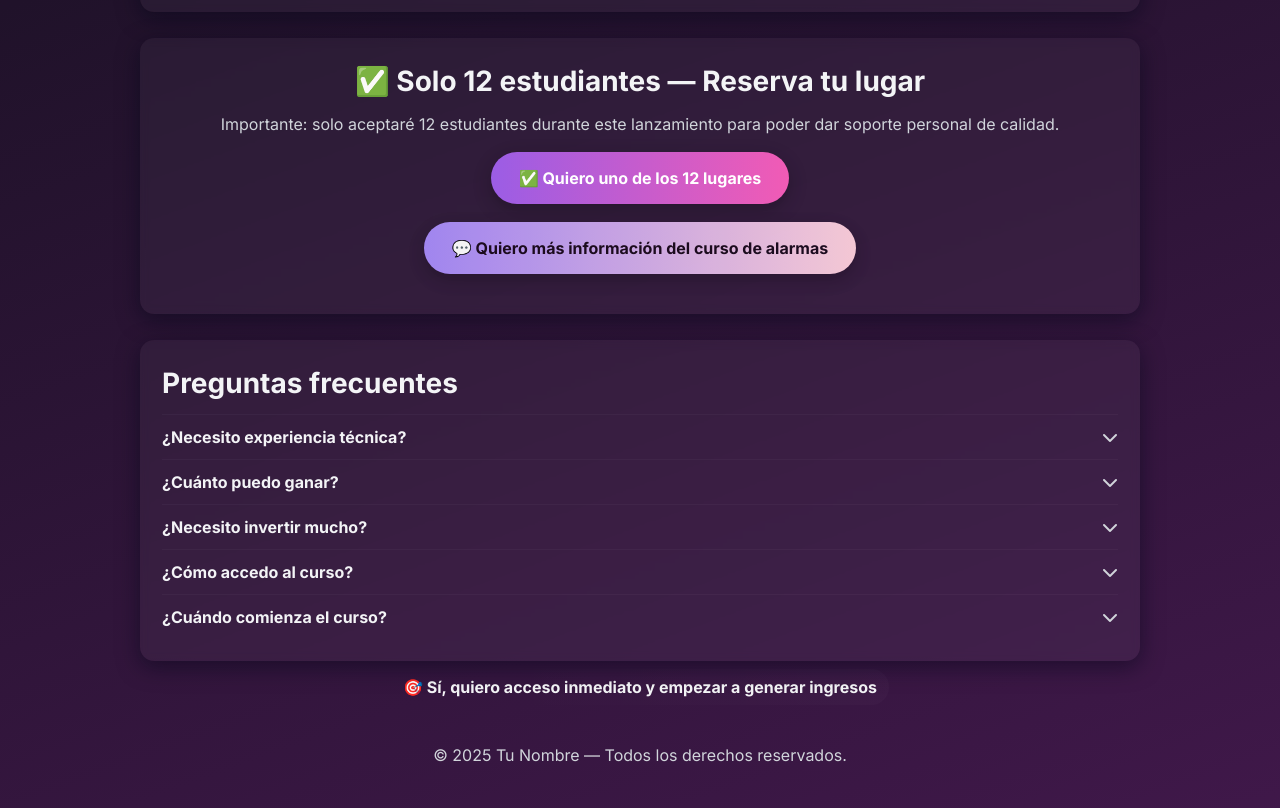
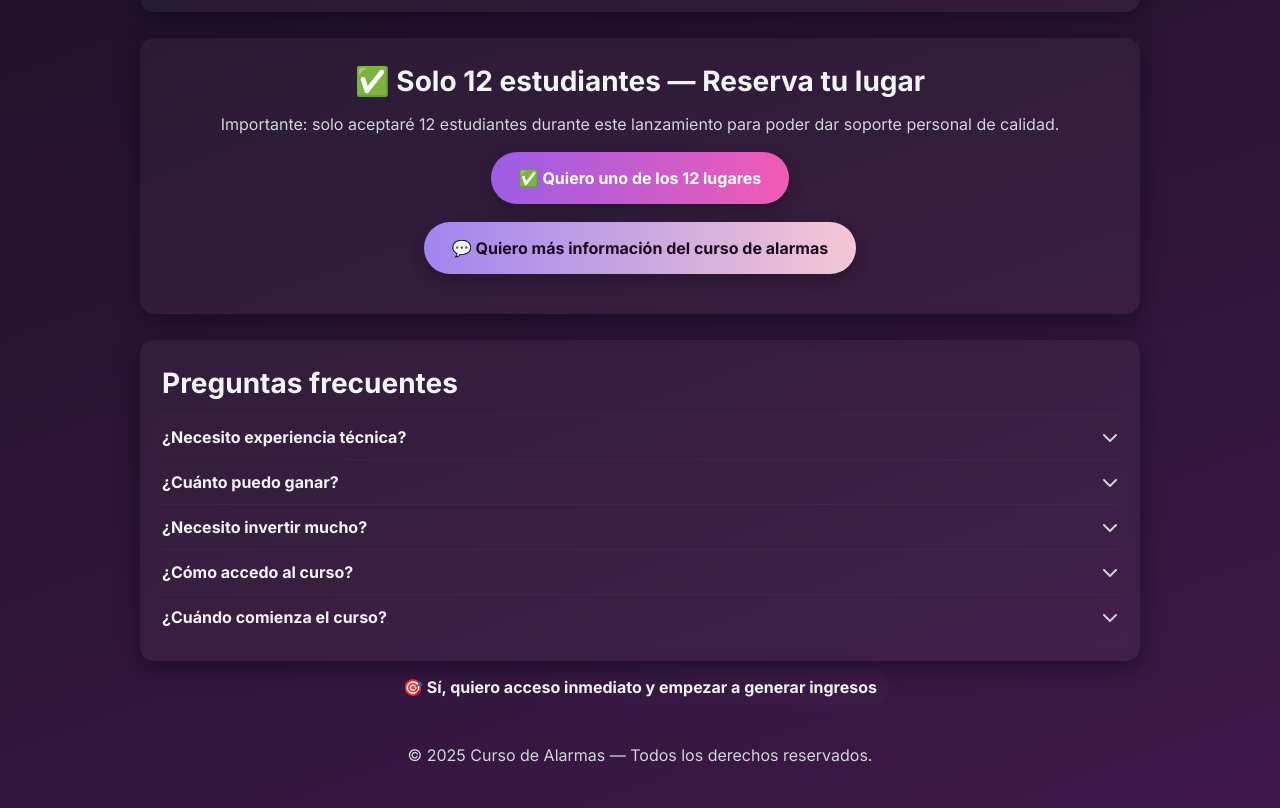
Before and after one commit to ruliemprende-stack/curso-alarmas, a plain HTML site: page index.html in a window 1280 px wide. Shown: the part 1928-2736 px from the top of the page. Drawn offline with Linux system fonts and the light colour scheme.

Commit message:
Update index.html

```diff
--- a/index.html
+++ b/index.html
@@ -307,7 +307,7 @@ h2.section-title{
   <div class="pill">🎯 Sí, quiero acceso inmediato y empezar a generar ingresos</div>
 </section>
 
-<footer class="center muted" style="padding-bottom:40px">© 2025 Tu Nombre — Todos los derechos reservados.</footer>
+<footer class="center muted" style="padding-bottom:40px">© 2025 Curso de Alarmas — Todos los derechos reservados.</footer>
 </div>
 
 <!-- floating CTA -->
```
